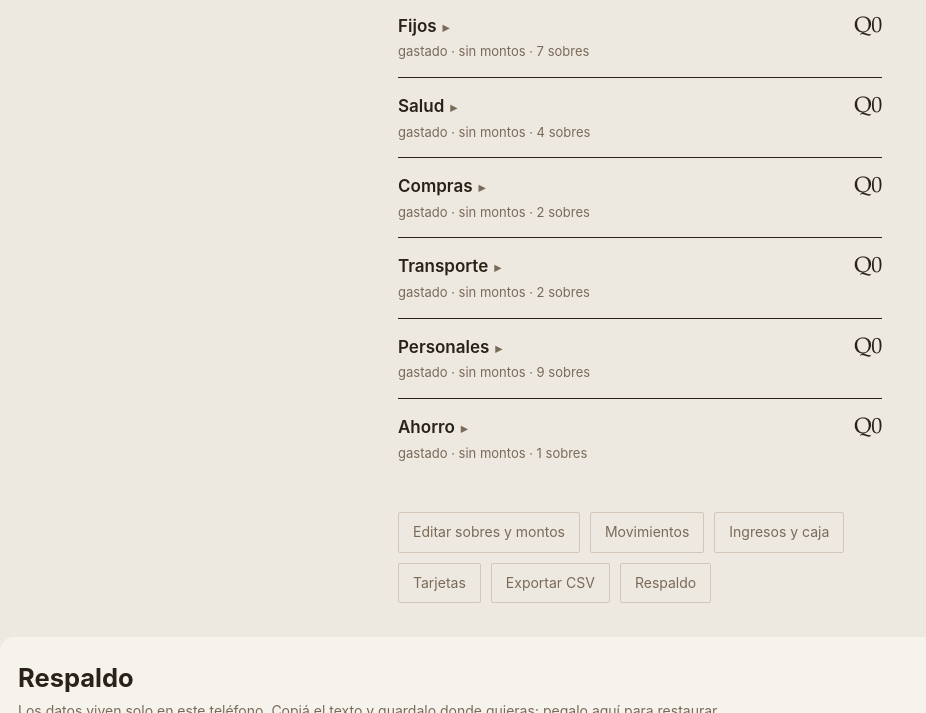
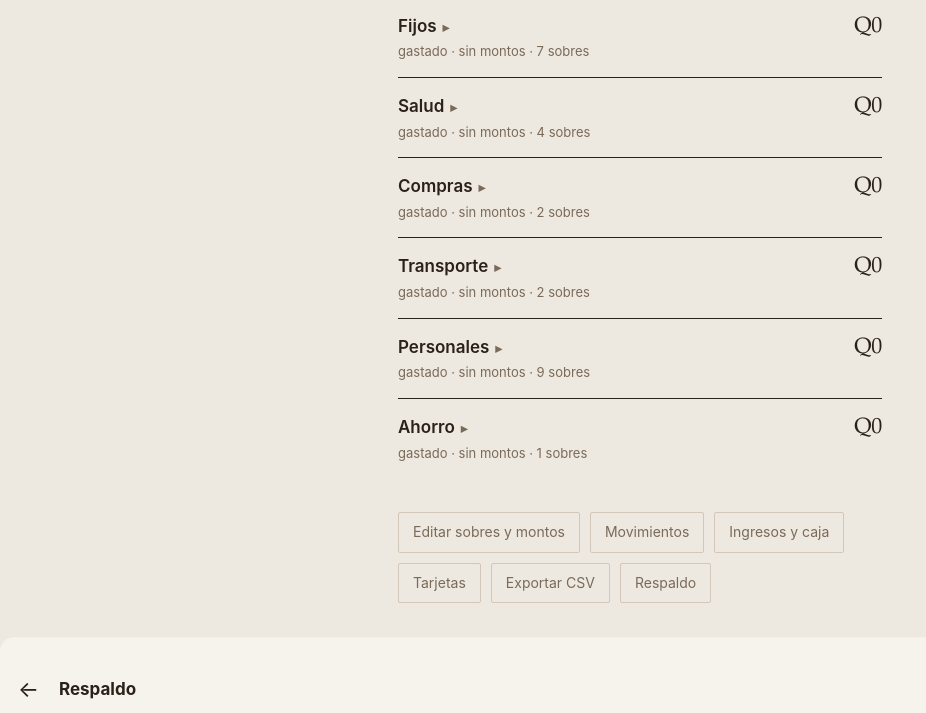
Before and after one commit to pilyrodriguez0-art/sobres, a plain HTML site: page index.html in a window 1280 px wide. Shown: the part 164-877 px from the top of the page, without its empty margins (0-926 px from the left). Drawn offline with Linux system fonts and the light colour scheme.

Commit message:
Add files via upload

```diff
--- a/index.html
+++ b/index.html
@@ -86,6 +86,22 @@
   }
   .hoja.ver{transform:translateY(0)}
   .hoja h2{font:600 18px/1.3 inherit;margin:0 0 4px}
+  .barraHoja{
+    position:sticky;top:0;z-index:3;background:var(--sup);
+    display:flex;align-items:center;gap:12px;
+    margin:-20px -18px 16px;padding:14px 18px 12px;
+    border-bottom:1px solid var(--linea);
+  }
+  .barraHoja h2{margin:0;flex:1;min-width:0;font-size:17px}
+  .barraHoja .atras{
+    background:none;border:0;color:var(--tinta);font:inherit;font-size:22px;
+    line-height:1;padding:4px 8px 4px 0;cursor:pointer;
+  }
+  .barraHoja .guarda{
+    background:var(--acento);color:var(--sup);border:0;border-radius:6px;
+    font:600 14px/1 inherit;padding:10px 14px;cursor:pointer;white-space:nowrap;
+  }
+  .barraHoja button:focus-visible{outline:2px solid var(--acento);outline-offset:2px}
   .hoja .sub{color:var(--suave);font-size:14px;margin:0 0 16px}
   .monto{font-size:52px;line-height:1;text-align:center;padding:6px 0 14px;letter-spacing:-.02em}
   .teclado{display:grid;grid-template-columns:repeat(3,1fr);gap:8px}
--- a/sobres.js
+++ b/sobres.js
@@ -332,7 +332,8 @@ var APP = (function(){
 
   function pintar(){
     var mes = mesDe();
-    $("mes").textContent = nombreMes(mes);
+    var hoyTxt = new Date().toLocaleDateString("es-GT",{day:"numeric",month:"long",year:"numeric"});
+    $("mes").textContent = hoyTxt.charAt(0).toUpperCase() + hoyTxt.slice(1);
     var tab = $("tablero");
     tab.innerHTML = "";
     var totalDisp = 0, totalGas = 0, pasados = 0, fijosPend = 0;
@@ -438,6 +439,38 @@ var APP = (function(){
   Array.prototype.forEach.call(document.querySelectorAll("[data-cerrar]"), function(b){
     b.addEventListener("click", cerrarTodo);
   });
+
+  /* ---------- barra superior de cada hoja ---------- */
+  var ACCION_ARRIBA = { hojaAjustes: "guardarAjustes", hojaTar: "guardarTarjetas" };
+  function armarBarras(){
+    HOJAS.forEach(function(id){
+      var h = $(id);
+      if(!h || h.querySelector(".barraHoja")) return;
+      var titulo = h.querySelector("h2");
+      if(!titulo) return;
+      var barra = document.createElement("div");
+      barra.className = "barraHoja";
+      var atras = document.createElement("button");
+      atras.type = "button";
+      atras.className = "atras";
+      atras.setAttribute("aria-label", "Volver a los sobres");
+      atras.textContent = "\u2190";
+      atras.addEventListener("click", function(){ cerrarTodo(); });
+      barra.appendChild(atras);
+      h.insertBefore(barra, h.firstChild);
+      barra.appendChild(titulo);
+      var destino = ACCION_ARRIBA[id];
+      if(destino && $(destino)){
+        var g = document.createElement("button");
+        g.type = "button";
+        g.className = "guarda";
+        g.textContent = "Guardar";
+        g.addEventListener("click", function(){ $(destino).click(); });
+        barra.appendChild(g);
+      }
+    });
+  }
+  armarBarras();
 
   /* ---------- registro ---------- */
   var activa = null, buffer = "", medio = null, fechaMov = null;
```
